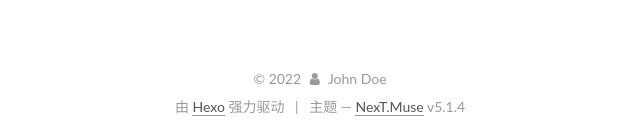
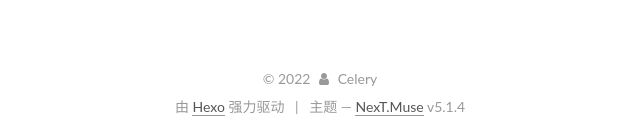
Before and after one commit to CeleryCase/QianCelery.github.io, a plain HTML site: page 2022/03/23/hello-world/index.html in a window 1280 px wide. Shown: the part 1264-1402 px from the top of the page, 160-800 px from the left. Drawn offline with Linux system fonts and the light colour scheme.

Commit message:
Site updated: 2022-03-23 18:24:32

```diff
--- a/2022/03/23/hello-world/index.html
+++ b/2022/03/23/hello-world/index.html
@@ -88,7 +88,7 @@
 <meta property="og:locale">
 <meta property="article:published_time" content="2022-03-23T06:34:13.967Z">
 <meta property="article:modified_time" content="2022-03-23T06:34:13.968Z">
-<meta property="article:author" content="John Doe">
+<meta property="article:author" content="Celery">
 <meta name="twitter:card" content="summary">
 
 
@@ -466,7 +466,7 @@
   <span class="with-love">
     <i class="fa fa-user"></i>
   </span>
-  <span class="author" itemprop="copyrightHolder">John Doe</span>
+  <span class="author" itemprop="copyrightHolder">Celery</span>
 
 
 </div>
```
Also changed, not shown: archives/2022/03/index.html (+2 -2 lines), archives/2022/index.html (+2 -2 lines), archives/index.html (+2 -2 lines), index.html (+2 -2 lines).
